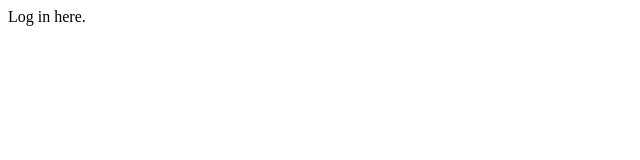
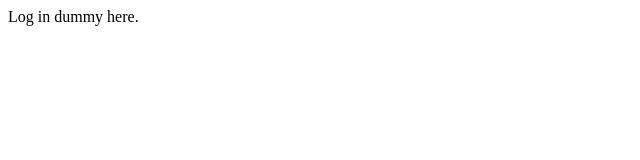
Before and after one commit to commandknight/cs125-fooddy-flask, a plain HTML site: page templates/login.html in a window 1280 px wide. Shown: the full height of the page, 0-640 px from the left. Drawn offline with Linux system fonts and the light colour scheme.

Commit message:
- Made dummy pages and buttons for homepage.

```diff
--- a/templates/login.html
+++ b/templates/login.html
@@ -5,6 +5,6 @@
     <title>Fooddy - Logging in...</title>
 </head>
 <body>
-    Log in here.
+    Log in dummy here.
 </body>
 </html>
```
Also changed, not shown: templates/indextest.html (+1 -0 lines), templates/profile.html (+1 -0 lines).
